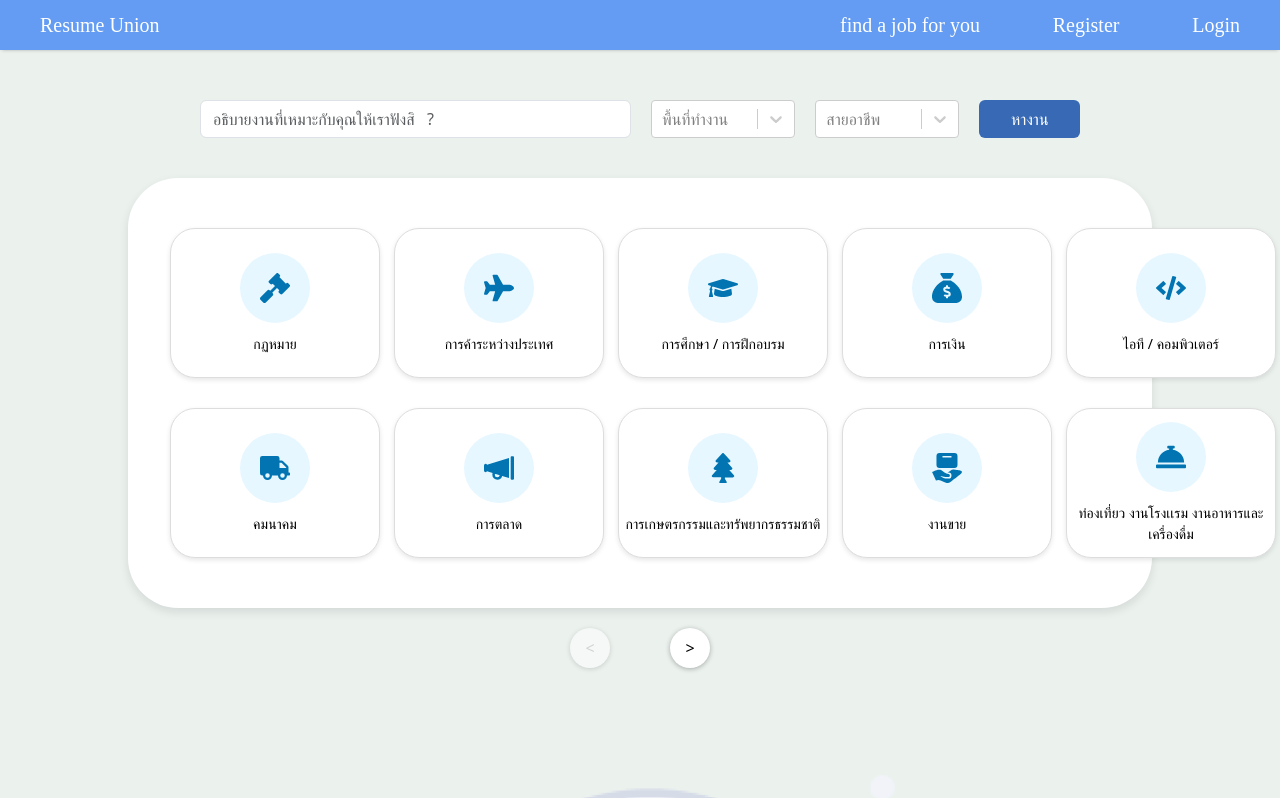
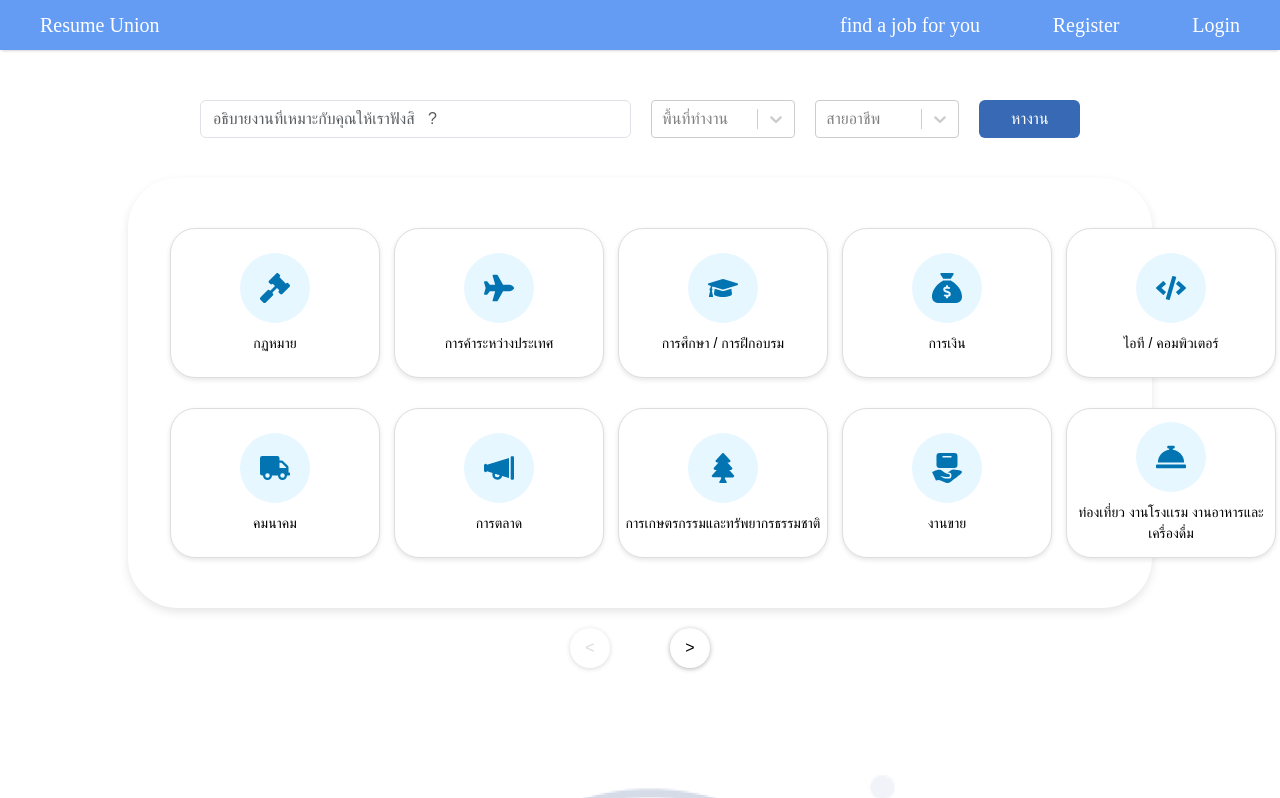
Before and after one commit to Phongsathornjan/Website-Matching-Resumes-and-Positions, a React (Vite) app in the folder frontend/: page / in a window 1280 px wide. Shown: the top 798 px of the page. Built offline with nearby package versions, Linux system fonts and the light colour scheme; a web font is replaced by a local one.

Commit message:
update slidePage component

```diff
--- a/frontend/src/components/SlidePage.jsx
+++ b/frontend/src/components/SlidePage.jsx
@@ -1,8 +1,20 @@
-import React, { useState } from 'react';
+import React, { useState, useEffect} from 'react';
 import styled from 'styled-components';
 
 const SlidePage = () => {
   const [currentSlide, setCurrentSlide] = useState(0);
+
+  useEffect(() => {
+    const styleSheet = document.createElement("style");
+    styleSheet.type = "text/css";
+    styleSheet.innerText = globalStyle;
+    document.head.appendChild(styleSheet);
+
+    // Cleanup on component unmount
+    return () => {
+      document.head.removeChild(styleSheet);
+    };
+  }, []);
 
   const slideData = [
     { text: "กฏหมาย", image: "/assets/IconIndex/job-field-13.svg" },
@@ -56,7 +68,7 @@ const SlidePage = () => {
     const currentItems = slideData.slice(startIndex, endIndex);
 
     return (
-      <SlideGrid>
+      <SlideGrid key={currentSlide}>
         {currentItems.map((item, index) => (
           <SlideItem key={index}>
             <IconContainer>
@@ -92,8 +104,8 @@ const SlidePage = () => {
 const SlideContainer = styled.div`
   background-color: #fff;
   margin: auto;
-  max-width: 80%; /* ลดขนาดคอนเทนเนอร์ลงเพื่อเพิ่มพื้นที่สีขาวด้านข้าง */
-  padding: 40px; /* เพิ่ม padding ให้กับด้านในของคอนเทนเนอร์ */
+  max-width: 80%;
+  padding: 40px;
   border-radius: 50px;
   box-shadow: 0px 4px 10px rgba(0, 0, 0, 0.1);
   position: relative;
@@ -105,9 +117,10 @@ const SlideGrid = styled.div`
   grid-template-rows: repeat(2, auto);
   gap: 10px;
   justify-items: center;
+  animation: fadeInFromBottom 0.5s ease-in;
 `;
 
-const SlideItem = styled.div`
+let SlideItem = styled.div`
   text-align: center;
   margin-top: 10px;
   margin-left: 2px;
@@ -123,8 +136,12 @@ const SlideItem = styled.div`
   flex-direction: column;
   justify-content: center;
   align-items: center;
-  box-sizing: border-box; /* ให้รวม padding ในขนาด */
+  box-sizing: border-box;
   border-radius: 25px;
+
+  &:hover {
+    box-shadow: 0 4px 15px rgba(0, 0, 0, 0.2);
+  }
 `;
 
 const IconContainer = styled.div`
@@ -149,7 +166,6 @@ const SlideText = styled.div`
   color: #000;
 `;
 
-// ปุ่มเลื่อน ซ้าย/ขวา ปรับขนาดเพื่อให้อยู่ตรงกลาง
 const NavigationButton = styled.button`
   background-color: #fff;
   width: 40px;
@@ -168,6 +184,9 @@ const NavigationButton = styled.button`
     opacity: 0.5;
     cursor: not-allowed;
   }
+  &:hover {
+    box-shadow: 0 4px 15px rgba(0, 0, 0, 0.2);
+  }
 `;
 
 const SlideNavigation = styled.div`
@@ -178,4 +197,23 @@ const SlideNavigation = styled.div`
   position: relative;
 `;
 
+
+const globalStyle = `
+@keyframes fadeInFromBottom {
+  0% {
+    opacity: 0;
+    transform: translateY(20px); /* เริ่มต้นจากด้านล่าง */
+  }
+  100% {
+    opacity: 1;
+    transform: translateY(0); /* เลื่อนกลับไปที่ตำแหน่งเดิม */
+  }
+}
+
+body {
+  margin: 0;
+  font-family: 'Trirong', sans-serif;
+}
+`;
+
 export default SlidePage;
--- a/frontend/src/main.jsx
+++ b/frontend/src/main.jsx
@@ -17,6 +17,8 @@ import UploadResumePage from './UserPage/UploadResumePage.jsx';
 
 
 import 'bootstrap/dist/css/bootstrap.min.css';
+import 'bootstrap/dist/js/bootstrap.bundle.min.js';
+
 
 import {
   createBrowserRouter,
--- a/frontend/src/nonUserPage/IndexPage.jsx
+++ b/frontend/src/nonUserPage/IndexPage.jsx
@@ -15,7 +15,7 @@ function IndexPage() {
 
   return (
     <div style={{
-      backgroundColor: '#EBF2EE',
+      backgroundColor: '#fff',
     }}>
     <Navbar></Navbar>
     <div style={{height: '60px'}}></div>
```
Also changed, not shown: frontend/src/css/Slide.css (deleted, +0 -37 lines).
